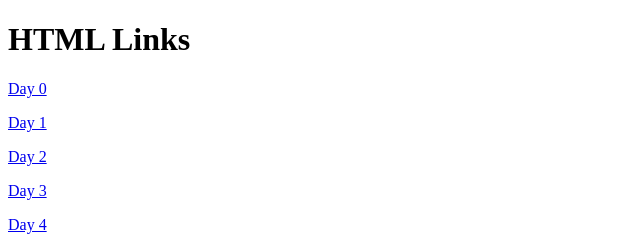
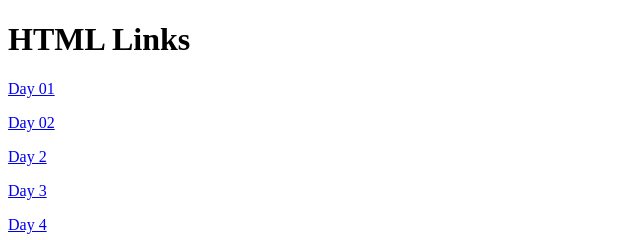
Before and after one commit to himkec/ghpages, a plain HTML site: page test-results/home.html in a window 1280 px wide. Shown: the top 240 px of the page, 0-640 px from the left. Drawn offline with nearby package versions, Linux system fonts and the light colour scheme.

Commit message:
Testing dashboard with json-3

```diff
--- a/test-results/home.html
+++ b/test-results/home.html
@@ -4,8 +4,8 @@
 
 <h1>HTML Links</h1>
 
-<p><a href="1/index.html">Day 0</a></p>
-<p><a href="2/index.html">Day 1</a></p>
+<p><a href="1/index.html">Day 01</a></p>
+<p><a href="2/index.html">Day 02</a></p>
 <p><a href="3/index.html">Day 2</a></p>
 <p><a href="4/index.html">Day 3</a></p>
 <p><a href="5/index.html">Day 4</a></p>
@@ -15,29 +15,6 @@
 </div>
 
 <script src="https://cdn.jsdelivr.net/npm/chart.js"></script>
-
-<!--<script>-->
-<!--  const ctx = document.getElementById('myChart');-->
-
-<!--  new Chart(ctx, {-->
-<!--    type: 'bar',-->
-<!--    data: {-->
-<!--      labels: ['Red', 'Blue', 'Yellow', 'Green', 'Purple', 'Orange'],-->
-<!--      datasets: [{-->
-<!--        label: '# of Votes',-->
-<!--        data: [12, 19, 3, 5, 2, 3],-->
-<!--        borderWidth: 1-->
-<!--      }]-->
-<!--    },-->
-<!--    options: {-->
-<!--      scales: {-->
-<!--        y: {-->
-<!--          beginAtZero: true-->
-<!--        }-->
-<!--      }-->
-<!--    }-->
-<!--  });-->
-<!--</script>-->
 
 <script>
     fetch('data.json')
```
